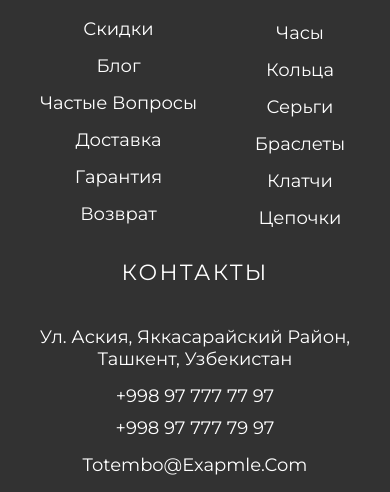
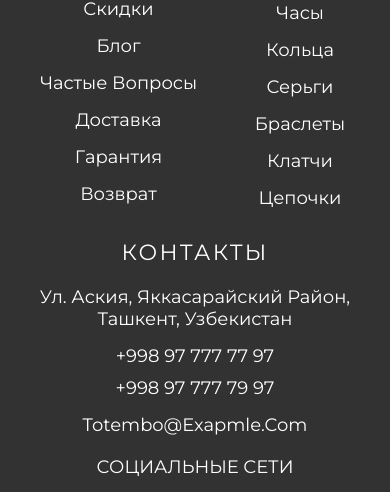
Before and after one commit to thirdqwert/totemboHW, a plain HTML site: page index.html in a window 390 px wide. Shown: the part 9654-10146 px from the top of the page. Drawn offline with Linux system fonts and the light colour scheme.

Commit message:
sixMaster

```diff
--- a/index.html
+++ b/index.html
@@ -270,7 +270,7 @@
                                 <span>+998 97 777 79 97</span>
                             </p>
                             <p class="footer__link">totembo@exapmle.com</p>
-                            <p class="footer__link" style="margin: 60px 0 40px 0;">СОЦИАЛЬНЫЕ СЕТИ</p>
+                            <p class="footer__link footer__link_margin-top-bottom">СОЦИАЛЬНЫЕ СЕТИ</p>
                             <div class="footer__links-icons">
                                 <a href="" class="footer__icons-li"><img src="img/facebook.svg" alt=""></a>
                                 <a href="" class="footer__icons-li"><img src="img/instagram.svg" alt=""></a>
--- a/style/main.css
+++ b/style/main.css
@@ -638,6 +638,10 @@ ul {
     text-transform: capitalize;
 }
 
+.footer__link_margin-top-bottom {
+    margin: 60px 0 40px 0;
+}
+
 .span__gap {
     display: flex;
     gap: 10px;
--- a/style/media.css
+++ b/style/media.css
@@ -205,6 +205,15 @@
         width: 185px;
         height: 243px;
     }
+    .footer__links-logo {
+        margin-bottom: 20px;
+    }
+    .footer__links-heading {
+        margin-bottom: 20px;
+    }
+    .footer__link_margin-top-bottom {
+        margin: 20px 0;
+    }
 
     .span__gap {
         flex-direction: column;
```
